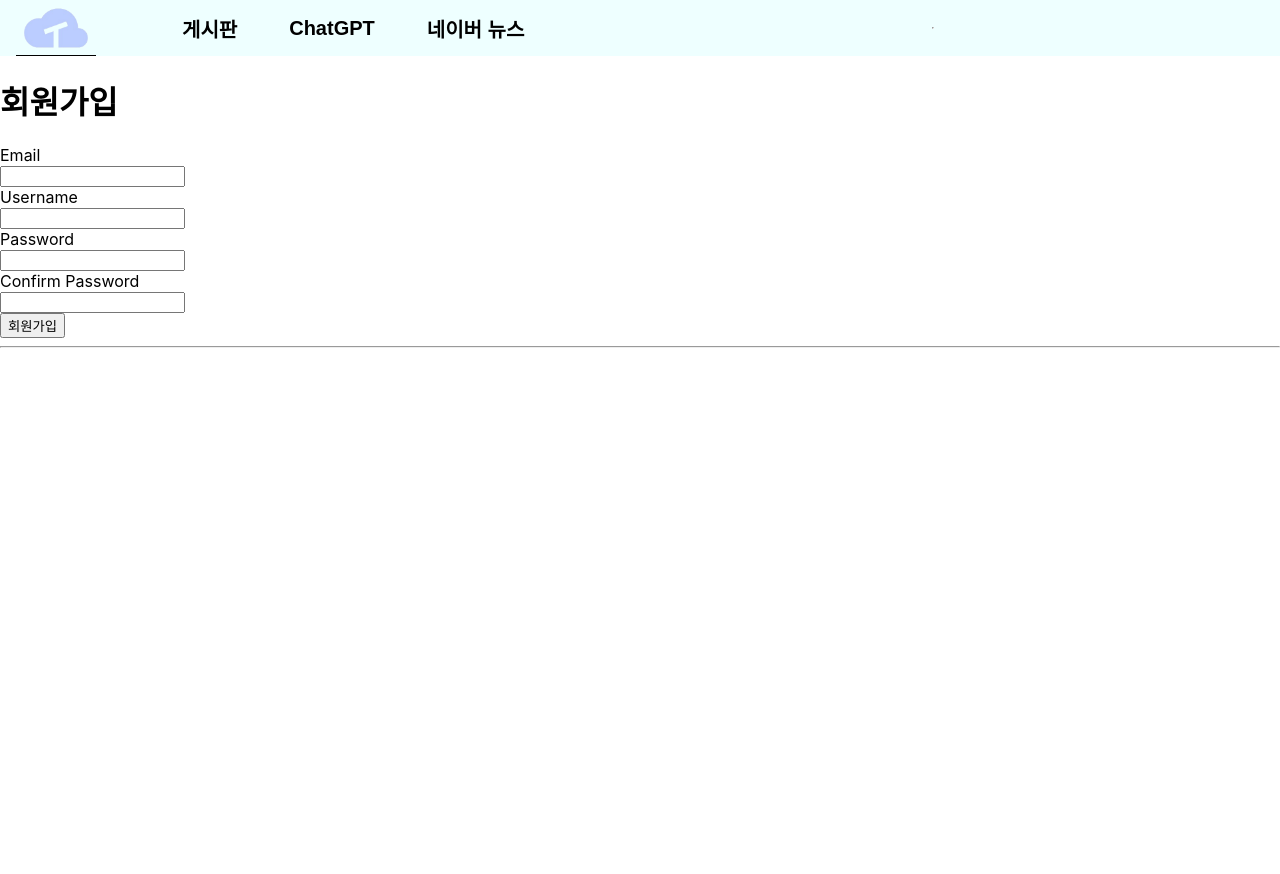
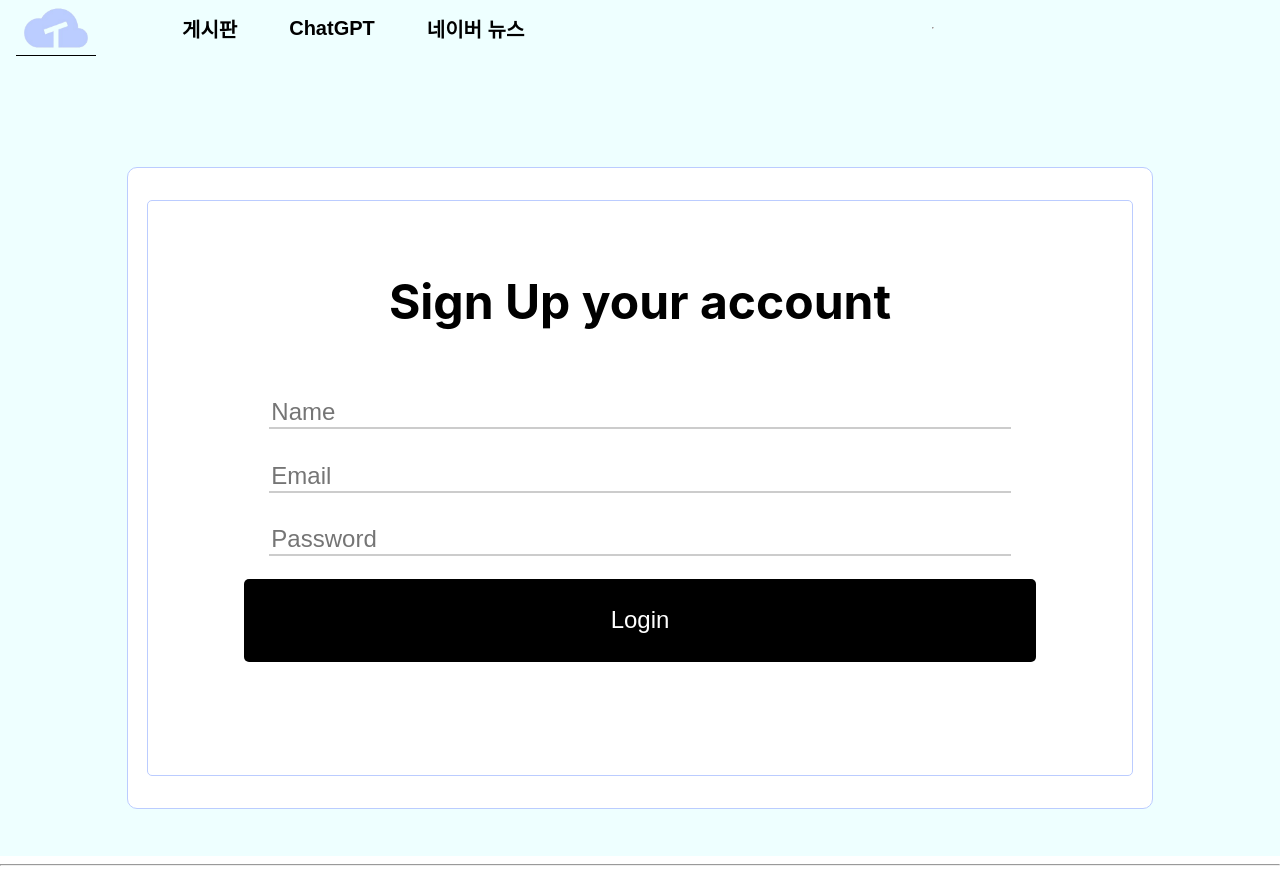
Before and after one commit to tukcomCD2024/KbyC, a React (Create React App) app in the folder frontend/: page /signup in a window 1280 px wide. Before the commit the page ends 800 px from the top, so only its background shows below. Built offline with nearby package versions, Linux system fonts and the light colour scheme.

Commit message:
Design: Sign up Page

```diff
--- a/frontend/src/pages/SignupPage.js
+++ b/frontend/src/pages/SignupPage.js
@@ -1,6 +1,7 @@
 import React, { useState } from 'react';
 import axios from 'axios';
 import { useNavigate } from 'react-router-dom'
+import './SignupPage.css';
 
 axios.defaults.baseURL = 'http://127.0.0.1:8000';
 
@@ -35,27 +36,26 @@ const SignupPage = () => {
   }
 
   return (
-    <div>
-      <h1>회원가입</h1>
-      <form>
-        <label>Email</label>
-        <br />
-        <input type='text' value={email} onChange={(e) => setEmail(e.target.value)}/>
-        <br />
-        <label>Username</label>
-        <br />
-        <input type='text' value={username} onChange={(e) => setUsername(e.target.value)}/>
-        <br />
-        <label>Password</label>
-        <br />
-        <input type='password' value={password} onChange={(e) => setPassword(e.target.value)}/>
-        <br />
-        <label>Confirm Password</label>
-        <br/>
-        <input type='password' value={confirmPassword} onChange={(e) => setConfirmPassword(e.target.value)}/>
-        <br/>
-        <button type='button' onClick={handleSignup}>회원가입</button>
-      </form>
+    <div className="signup-page">
+      <div className="signup-page-center">
+        <div className="signup-container">
+          <h2 className='signup-container-text'>Sign Up your account</h2>
+
+          <div className="input-group">
+            <input type='text' placeholder="Name" value={username} onChange={(e) => setUsername(e.target.value)}/>
+          </div>
+
+          <div className="input-group">
+            <input type='text' placeholder="Email" value={email} onChange={(e) => setEmail(e.target.value)}/>
+          </div>
+
+          <div className="input-group">
+            <input type='password' placeholder="Password" value={password} onChange={(e) => setPassword(e.target.value)}/>
+          </div>
+
+          <button className="signup-button" onClick={handleSignup}>Login</button>
+        </div>
+      </div>
     </div>
   );
 };
```
Also changed, not shown: 1 other file (tests, documents, lock files or other folders).
